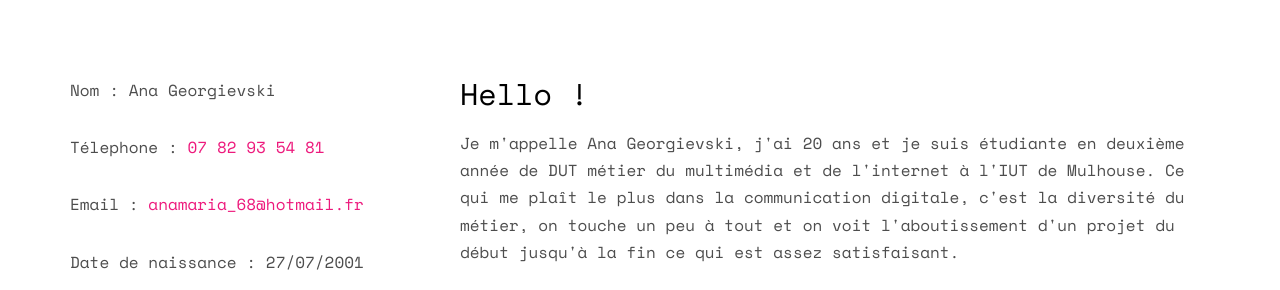
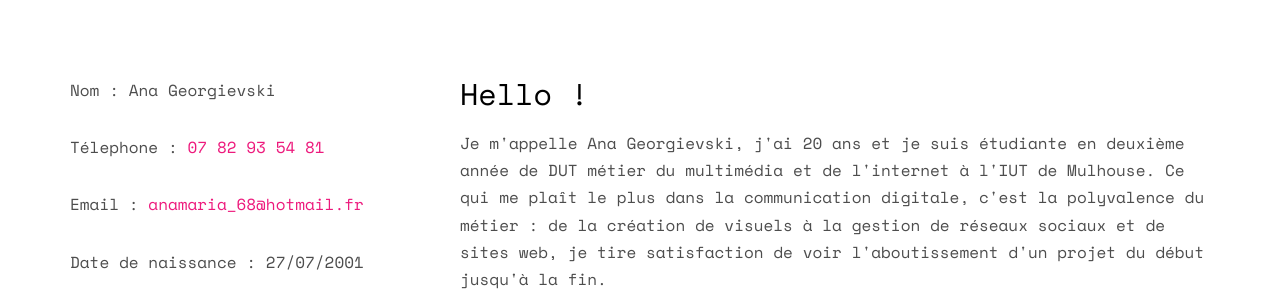
Before and after one commit to ana-georgievski/portfolio, a plain HTML site: page index.html in a window 1280 px wide. Shown: the part 995-1285 px from the top of the page. Drawn offline with nearby package versions, Linux system fonts and the light colour scheme; some packages are replaced by stand-ins of ours; files whose address does not match are found by name.

Commit message:
Update index.html

```diff
--- a/index.html
+++ b/index.html
@@ -99,9 +99,7 @@
 				</div>
 				<div class="col-md-8">
 					<h2>Hello !</h2>
-					<p>Je m'appelle Ana Georgievski, j'ai 20 ans et je suis étudiante en deuxième année de DUT métier du multimédia et de l'internet à l'IUT de Mulhouse.
-
-						Ce qui me plaît le plus dans la communication digitale, c'est la diversité du métier, on touche un peu à tout et on voit l'aboutissement d'un projet du début jusqu'à la fin ce qui est assez satisfaisant. </p>
+					<p>Je m'appelle Ana Georgievski, j'ai 20 ans et je suis étudiante en deuxième année de DUT métier du multimédia et de l'internet à l'IUT de Mulhouse. Ce qui me plaît le plus dans la communication digitale, c'est la polyvalence du métier : de la création de visuels à la gestion de réseaux sociaux et de sites web, je tire satisfaction de voir l'aboutissement d'un projet du début jusqu'à la fin.</p>
 					<p>
 						<ul class="fh5co-social-icons">
 							<li><a href="https://www.linkedin.com/in/ana-georgievski-447737204/"><i class="icon-linkedin2"></i></a></li>
```
